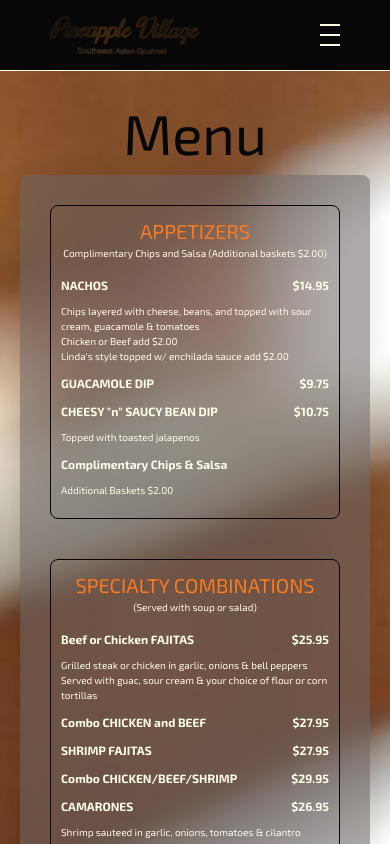
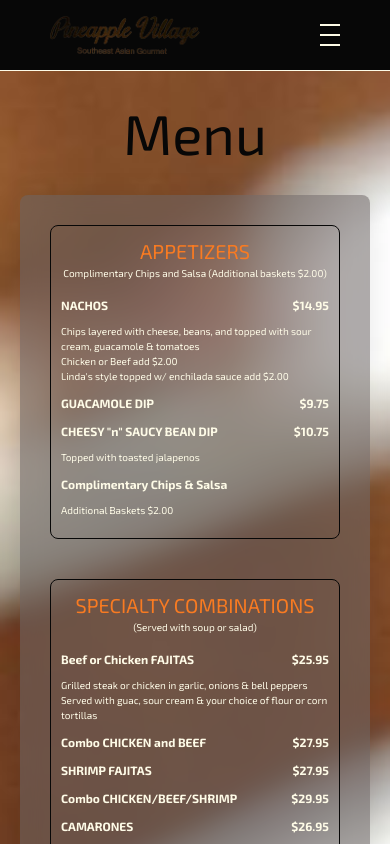
Before and after one commit to svizzusi/pineappleVillage, a React (Vite) app: page /menu in a window 390 px wide. Shown: the top 844 px of the page. Built offline with nearby package versions, Linux system fonts and the light colour scheme.

Commit message:
added margin bottom to menu

```diff
--- a/src/components/Menu/Menu.module.css
+++ b/src/components/Menu/Menu.module.css
@@ -106,7 +106,7 @@
     .menuSectionCard {
         gap: 20px;
         width: 100%;
-        margin: 0;
+        margin: 20px 0;
     }
 }
 
```
